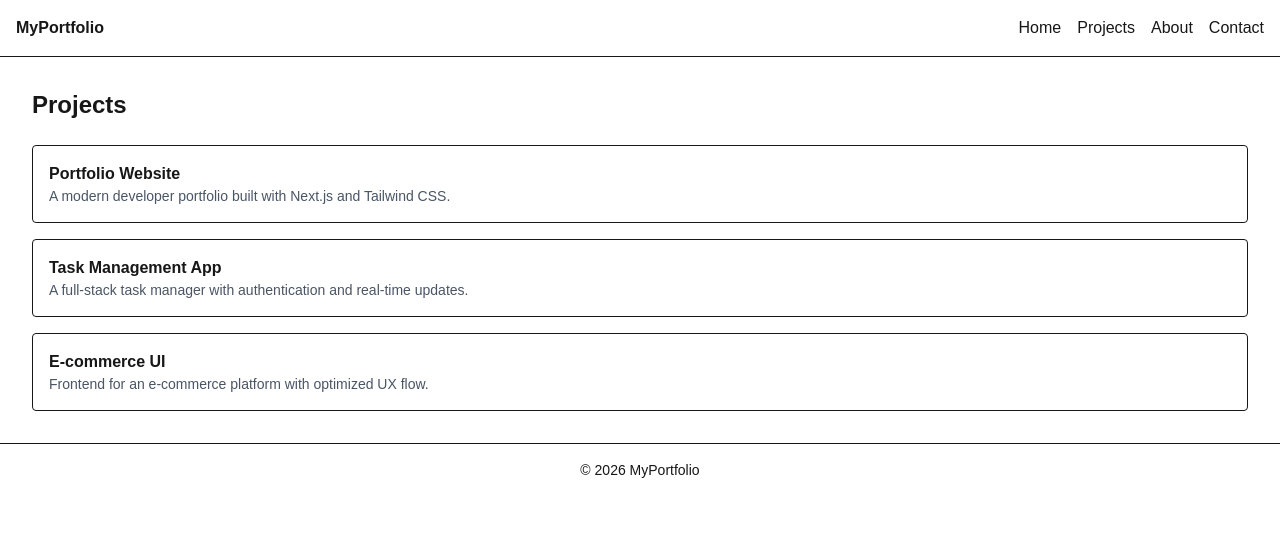
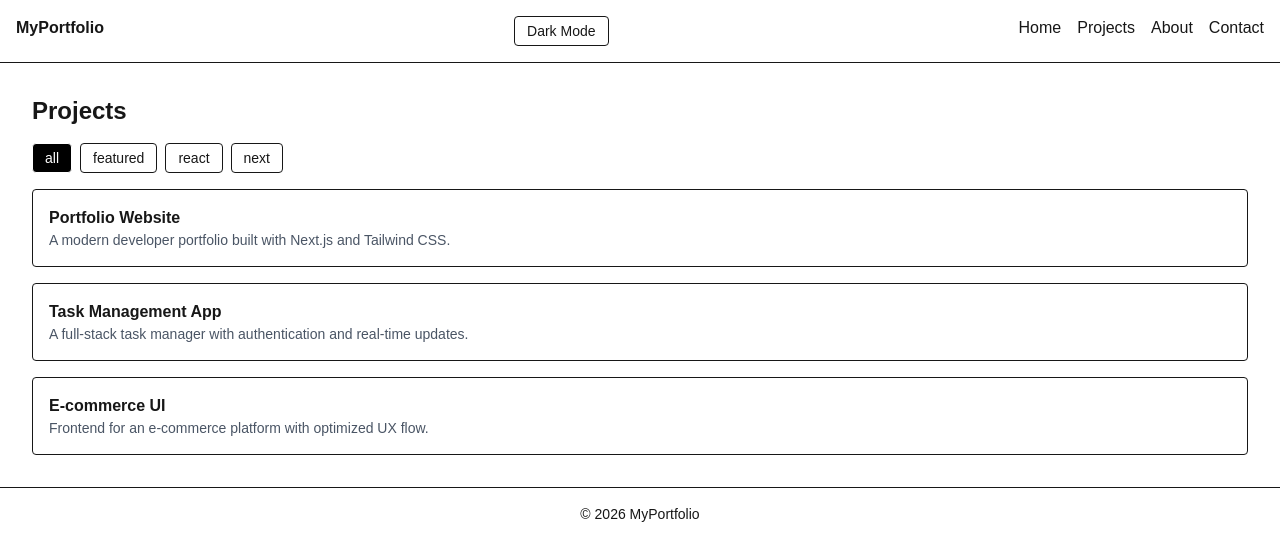
Before and after one commit to empouya/empouya, a Next.js app: page /projects in a window 1280 px wide. Shown: the top 560 px of the page. Built offline with nearby package versions, Linux system fonts and the light colour scheme.

Commit message:
feat: add UX enhancements with project filtering and interaction improvements

```diff
--- a/src/app/projects/page.tsx
+++ b/src/app/projects/page.tsx
@@ -1,17 +1,33 @@
-import { projects } from "@/lib/projects";
+"use client";
+
+import { useState } from "react";
+import { projects } from "@/content/projects";
 import Link from "next/link";
+import ProjectFilter from "@/components/ui/filters/ProjectFilter";
 
 export default function ProjectsPage() {
+    const [selected, setSelected] = useState("all");
+
+    const filtered = projects.filter((p) => {
+        if (selected === "all") return true;
+        if (selected === "featured") return p.featured;
+        if (selected === "react") return p.tech.includes("React");
+        if (selected === "next") return p.tech.includes("Next.js");
+        return true;
+    });
+
     return (
         <main className="p-8">
-            <h1 className="text-2xl font-bold mb-6">Projects</h1>
+            <h1 className="text-2xl font-bold mb-4">Projects</h1>
+
+            <ProjectFilter selected={selected} setSelected={setSelected} />
 
             <div className="grid gap-4">
-                {projects.map((project) => (
+                {filtered.map((project) => (
                     <Link
                         key={project.id}
                         href={`/projects/${project.slug}`}
-                        className="border p-4 rounded hover:bg-gray-50"
+                        className="border p-4 rounded hover:scale-[1.01] transition"
                     >
                         <h2 className="font-semibold">{project.title}</h2>
                         <p className="text-sm text-gray-600">
--- a/src/components/layout/Navbar.tsx
+++ b/src/components/layout/Navbar.tsx
@@ -1,9 +1,13 @@
 import Link from "next/link";
+import ThemeToggle from "@/components/ui/ThemeToggle";
+
 
 export default function Navbar() {
     return (
         <nav className="w-full border-b p-4 flex justify-between">
             <span className="font-bold">MyPortfolio</span>
+            <ThemeToggle />
+
             <div className="flex gap-4">
                 <Link href="/">Home</Link>
                 <Link href="/projects">Projects</Link>
--- /dev/null
+++ b/src/components/ui/ThemeToggle.tsx
@@ -0,0 +1,16 @@
+"use client";
+
+import { useState } from "react";
+
+export default function ThemeToggle() {
+    const [dark, setDark] = useState(false);
+
+    return (
+        <button
+            onClick={() => setDark(!dark)}
+            className="border px-3 py-1 rounded text-sm"
+        >
+            {dark ? "Light Mode" : "Dark Mode"}
+        </button>
+    );
+}
--- /dev/null
+++ b/src/components/ui/filters/ProjectFilter.tsx
@@ -0,0 +1,25 @@
+"use client";
+
+type Props = {
+    selected: string;
+    setSelected: (value: string) => void;
+};
+
+export default function ProjectFilter({ selected, setSelected }: Props) {
+    const filters = ["all", "featured", "react", "next"];
+
+    return (
+        <div className="flex gap-2 flex-wrap mb-4">
+            {filters.map((filter) => (
+                <button
+                    key={filter}
+                    onClick={() => setSelected(filter)}
+                    className={`px-3 py-1 border rounded text-sm ${selected === filter ? "bg-black text-white" : ""
+                        }`}
+                >
+                    {filter}
+                </button>
+            ))}
+        </div>
+    );
+}
--- /dev/null
+++ b/src/hooks/useScroll.ts
@@ -0,0 +1,12 @@
+import { useEffect } from "react";
+
+export default function useScroll() {
+    useEffect(() => {
+        const handleScroll = () => {
+            // placeholder for future scroll-based effects
+        };
+
+        window.addEventListener("scroll", handleScroll);
+        return () => window.removeEventListener("scroll", handleScroll);
+    }, []);
+}
```
